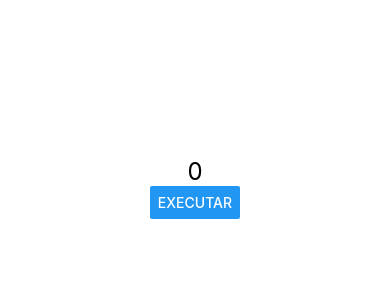
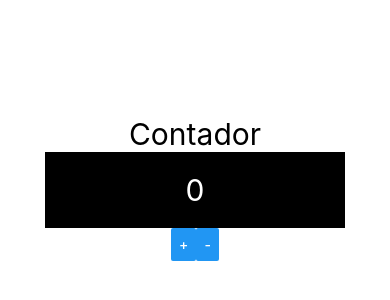
Before and after one commit to RaizerVarela/react-native, a React Native app: screen / in a window 390 px wide. Shown: the part 234-534 px from the top of the page. Built offline with nearby package versions, Linux system fonts and the light colour scheme.

Commit message:
Exercício de treinamento com adição de contador com comunicações diretas e indiretas

```diff
--- a/src/App.js
+++ b/src/App.js
@@ -1,7 +1,8 @@
 import React from 'react';
 import {View, StyleSheet} from 'react-native';
 
-import Pai from './components/indireta/Pai'
+import ContadorV2 from './components/contador/ContadorV2';
+//import Pai from './components/indireta/Pai'
 //import Pai from './components/direta/Pai'
 //import Contador from './components/Contador'
 //import Botao from './components/Botao';
@@ -13,8 +14,9 @@
 
 export default () => (
   <View style={style.App}>
+    <ContadorV2/>
+    {/*
     <Pai/>
-    {/*
     <Pai/>
     <Contador inicial={100} passo={13}/>
     <Botao/>
--- /dev/null
+++ b/src/components/contador/ContadorBotoes.js
@@ -0,0 +1,17 @@
+import React from 'react'
+import {View, Button, StyleSheet} from 'react-native'
+
+export default props=>{
+  return (
+    <View style={style.Botoes}>
+      <Button title="+" onPress={props.inc}/>
+      <Button title="-" onPress={props.dec}/>
+    </View>
+  )
+}
+
+const style = StyleSheet.create({
+  Botoes:{
+    flexDirection: "row"
+  }
+})
--- /dev/null
+++ b/src/components/contador/ContadorDisplay.js
@@ -0,0 +1,24 @@
+import React from 'react'
+import {View, Text, StyleSheet} from 'react-native'
+import Estilo from '../estilo'
+
+export default props=>{
+  return (
+    <View style={style.Display}>
+      <Text style={[Estilo.fontG, style.DisplayText]}>
+        {props.num}
+      </Text>
+    </View>
+  )
+}
+
+const style= StyleSheet.create({
+  Display:{
+    backgroundColor: '#000',
+    padding: 20,
+    width: 300
+  },
+  DisplayText:{
+    color: '#FFF'
+  }
+})
--- /dev/null
+++ b/src/components/contador/ContadorV2.js
@@ -0,0 +1,23 @@
+import React, {useState} from 'react'
+import {Text} from 'react-native'
+import Estilo from '../estilo'
+
+import ContadorDisplay from './ContadorDisplay'
+import ContadorBotoes from './ContadorBotoes'
+
+export default props=>{
+  const [num, setNum] = useState(0)
+
+  const inc = () => setNum(num+1)
+  const dec = () => setNum(num-1)
+
+  return (
+    <>
+      <Text style={Estilo.fontG}>
+        Contador
+      </Text>
+      <ContadorDisplay num={num}/>
+      <ContadorBotoes inc={inc} dec={dec}/>
+    </>
+  )
+}
--- a/src/components/estilo.js
+++ b/src/components/estilo.js
@@ -2,7 +2,7 @@
 
 export default StyleSheet.create({
   fontG:{
-    fontSize: 24,
+    fontSize: 30,
     textAlign: 'center'
   }
 })
```
